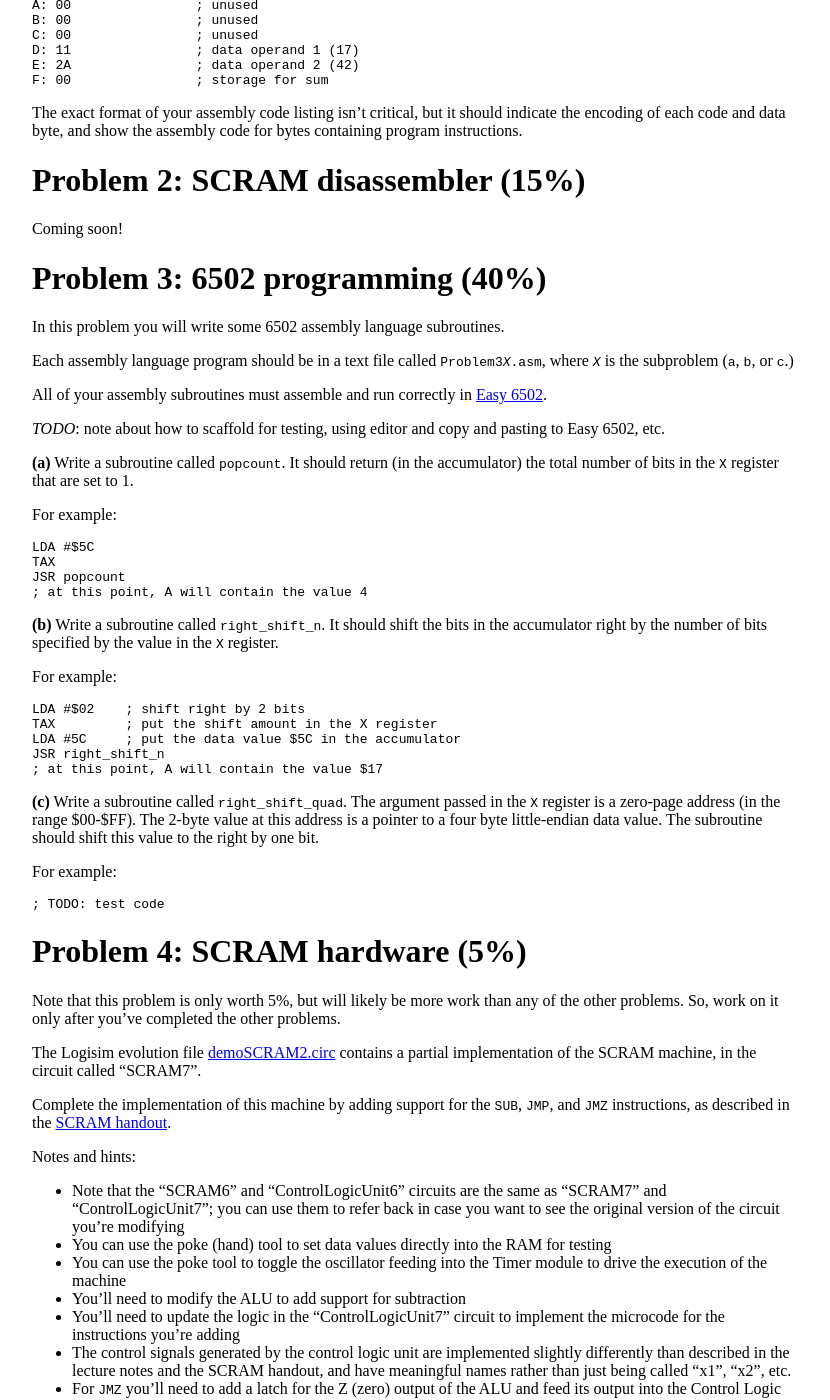
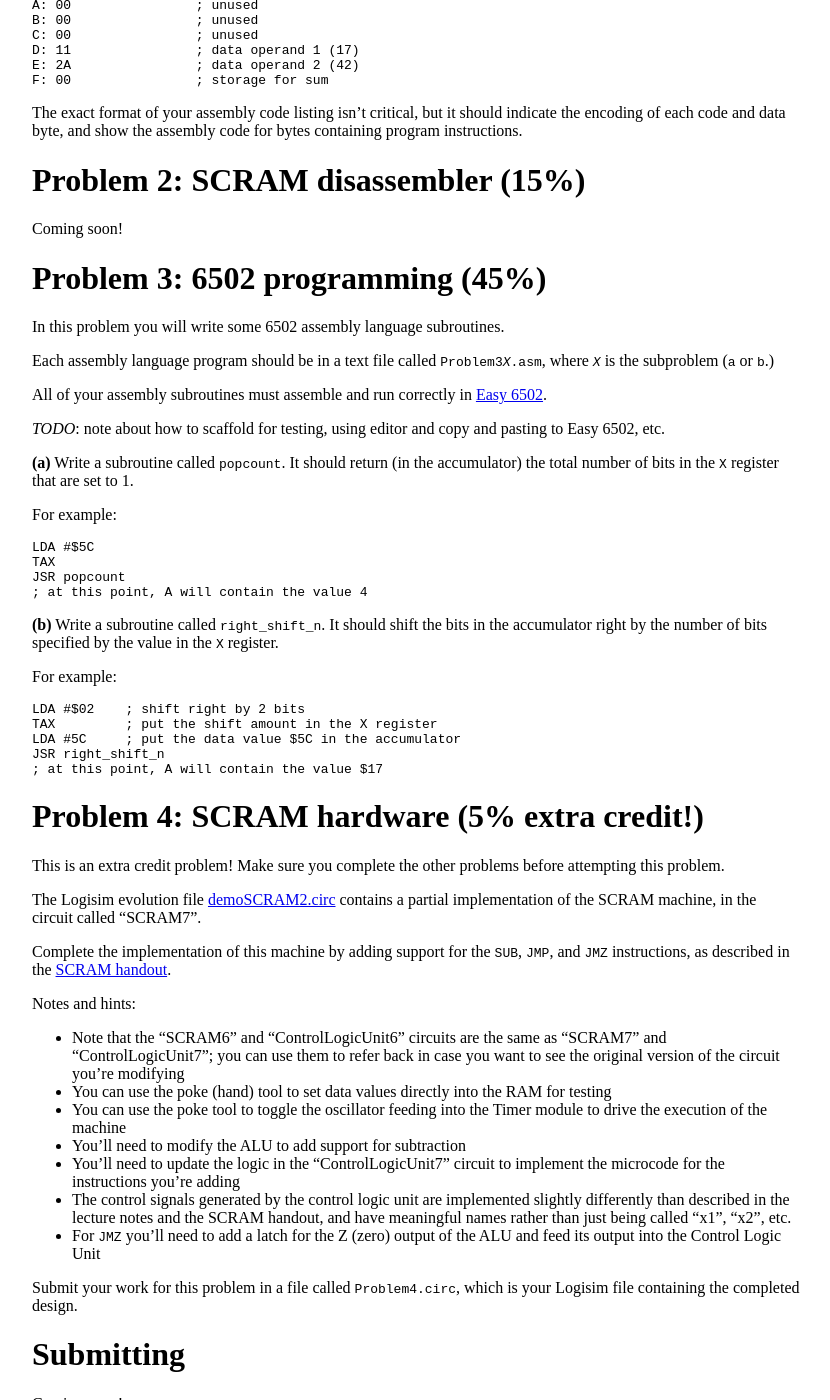
Before and after one commit to jhucsf/fall2019, a Jekyll site: the page built from hw/hw3.md, in a window 1280 px wide and 1400 px high, scrolled down 1855 px. Shown: the whole window, without its empty margins (224-1054 px from the left). Built offline with Jekyll 4.4.1, drawn with Linux system fonts in a browser that asks for light colours.

Commit message:
make p4 extra credit, eliminate 3c

````diff
--- a/hw/hw3.md
+++ b/hw/hw3.md
@@ -99,11 +99,11 @@ The exact format of your assembly code listing isn't critical, but it should ind
 
 Coming soon!
 
-# Problem 3: 6502 programming (40%)
+# Problem 3: 6502 programming (45%)
 
 In this problem you will write some 6502 assembly language subroutines.
 
-Each assembly language program should be in a text file called <tt>Problem3<i>X</i>.asm</tt>, where <tt><i>X</i></tt> is the subproblem (`a`, `b`, or `c`.)
+Each assembly language program should be in a text file called <tt>Problem3<i>X</i>.asm</tt>, where <tt><i>X</i></tt> is the subproblem (`a` or `b`.)
 
 All of your assembly subroutines must assemble and run correctly in [Easy 6502](https://skilldrick.github.io/easy6502/).
 
@@ -132,17 +132,9 @@ JSR right_shift_n
 ; at this point, A will contain the value $17
 ```
 
-**(c)** Write a subroutine called `right_shift_quad`.  The argument passed in the `X` register is a zero-page address (in the range $00-$FF).  The 2-byte value at this address is a pointer to a four byte little-endian data value.  The subroutine should shift this value to the right by one bit.
+# Problem 4: SCRAM hardware (5% extra credit!)
 
-For example:
-
-```
-; TODO: test code
-```
-
-# Problem 4: SCRAM hardware (5%)
-
-Note that this problem is only worth 5%, but will likely be more work than any of the other problems.  So, work on it only after you've completed the other problems.
+This is an extra credit problem!  Make sure you complete the other problems before attempting this problem.
 
 The Logisim evolution file [demoSCRAM2.circ](../res/demoSCRAM2.circ) contains a partial implementation of the SCRAM machine, in the circuit called "SCRAM7".
 
````
